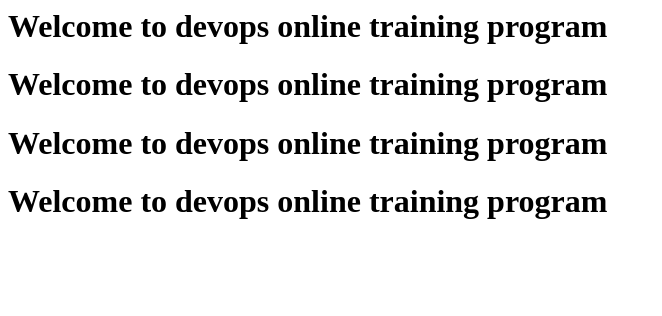
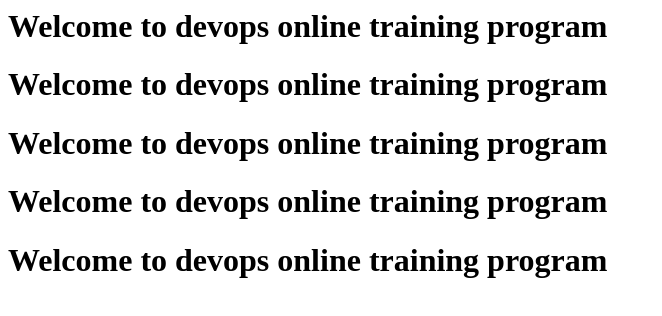
Before and after one commit to vineethgit5/project, a plain HTML site: page index.html in a window 1280 px wide. Shown: the whole page, without its empty margins (0-662 px from the left). Drawn offline with Linux system fonts and the light colour scheme.

Commit message:
second commit of index.html

```diff
--- a/index.html
+++ b/index.html
@@ -2,3 +2,4 @@
 <h1> Welcome to devops online training program </h1>
 <h1> Welcome to devops online training program </h1>
 <h1> Welcome to devops online training program </h1>
+<h1> Welcome to devops online training program </h1>
```
